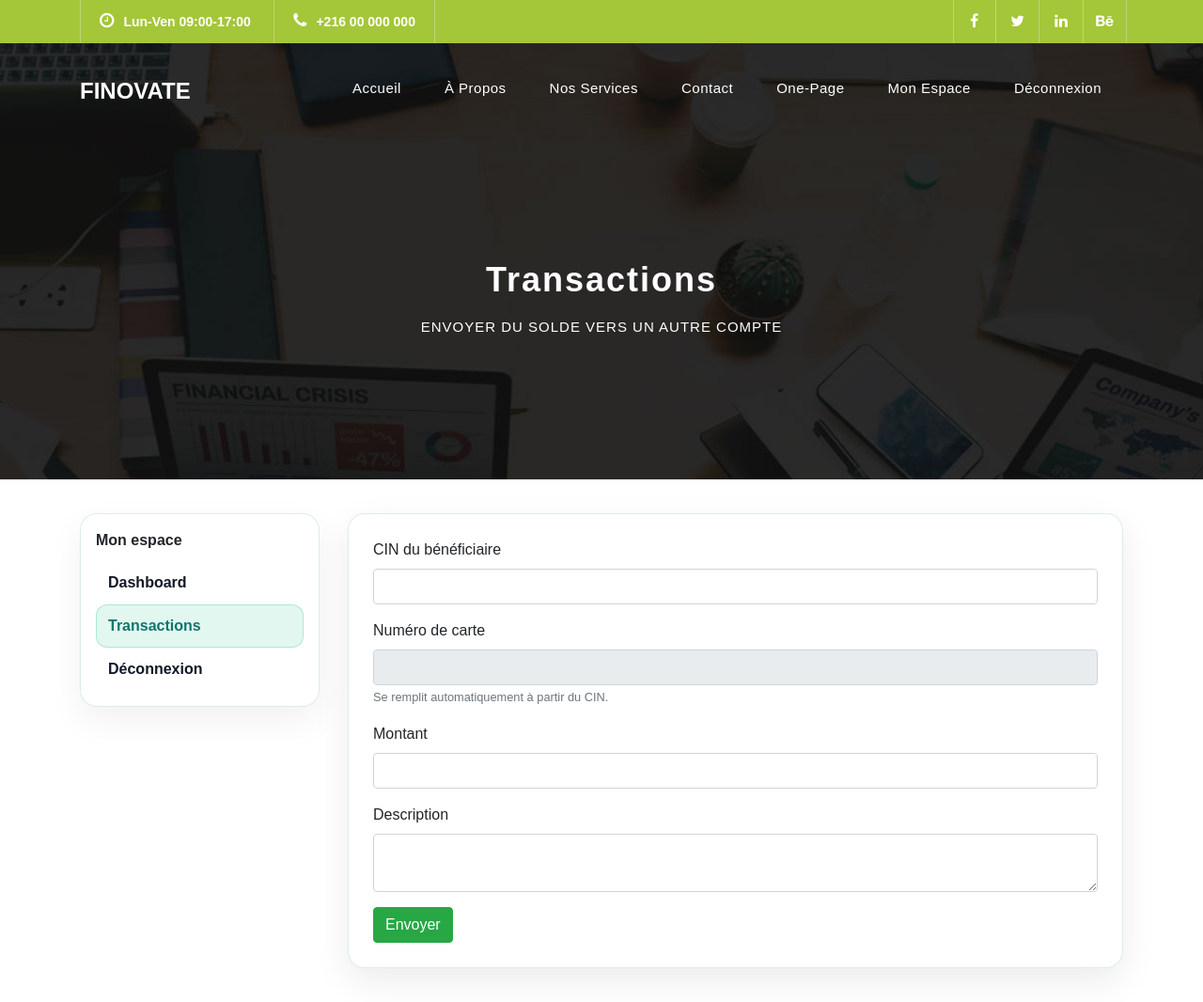
After one commit to AzizELFAFI/finovateSymfony, a Symfony app: template templates/front/transactions.html.twig in a window 1280 px wide. The commit adds this page. Shown: the whole page at 94% size. Run offline with Twig, Linux system fonts and the light colour scheme; the template is opened without the code that fills it, so the values that code supplies are empty; form fields are guessed from the names that the template uses; some libraries are stand-ins or nearby versions.

Commit message:
feat(): add transaction feature

```diff
--- a/templates/front/dashboard.html.twig
+++ b/templates/front/dashboard.html.twig
@@ -318,6 +318,7 @@
               <div class="sidebar" id="sidebar">
                 <div class="title">Mon espace</div>
                 <a href="#" id="nav-dashboard-side" class="active">Dashboard</a>
+                <a href="{{ path('user_transactions') }}" id="nav-transactions">Transactions</a>
                 <a href="#" id="nav-edit-profile">Modifier le profil</a>
                 <a href="{{ path('front_logout') }}">Déconnexion</a>
               </div>
--- /dev/null
+++ b/templates/front/transactions.html.twig
@@ -0,0 +1,241 @@
+<!DOCTYPE html>
+<html lang="fr">
+
+<head>
+  <meta charset="utf-8">
+  <meta name="viewport" content="width=device-width, initial-scale=1, shrink-to-fit=no">
+  <title>Finovate - Transactions</title>
+
+  <link href="{{ asset('front/vendor/bootstrap/css/bootstrap.min.css') }}" rel="stylesheet">
+  <link rel="stylesheet" href="{{ asset('front/assets/css/fontawesome.css') }}">
+  <link rel="stylesheet" href="{{ asset('front/assets/css/templatemo-finance-business.css') }}">
+  <link rel="stylesheet" href="{{ asset('front/assets/css/owl.css') }}">
+
+  <style>
+    .page-shell {
+      padding: 36px 0;
+    }
+
+    .card-shell {
+      background: rgba(255, 255, 255, 0.92);
+      border-radius: 18px;
+      border: 1px solid rgba(15, 118, 110, 0.14);
+      box-shadow: 0 14px 38px rgba(0, 0, 0, 0.08);
+      padding: 26px;
+    }
+
+    .sidebar {
+      border-radius: 18px;
+      background: rgba(255, 255, 255, 0.92);
+      backdrop-filter: blur(8px);
+      border: 1px solid rgba(15, 118, 110, 0.14);
+      box-shadow: 0 14px 38px rgba(0, 0, 0, 0.06);
+      padding: 16px;
+      position: sticky;
+      top: 16px;
+    }
+
+    .sidebar .title {
+      font-weight: 900;
+      margin: 0 0 10px 0;
+    }
+
+    .sidebar a {
+      display: block;
+      padding: 10px 12px;
+      border-radius: 12px;
+      color: #111827;
+      font-weight: 700;
+      text-decoration: none;
+      border: 1px solid transparent;
+    }
+
+    .sidebar a:hover {
+      background: rgba(16, 185, 129, 0.08);
+      border-color: rgba(16, 185, 129, 0.18);
+      color: #0f766e;
+    }
+
+    .sidebar a.active {
+      background: rgba(16, 185, 129, 0.12);
+      border-color: rgba(16, 185, 129, 0.26);
+      color: #0f766e;
+    }
+
+    .form-error-list {
+      margin: 0;
+      padding-left: 18px;
+    }
+  </style>
+</head>
+
+<body>
+  <div class="sub-header">
+    <div class="container">
+      <div class="row">
+        <div class="col-md-8 col-xs-12">
+          <ul class="left-info">
+            <li><a href="#"><i class="fa fa-clock-o"></i>Lun-Ven 09:00-17:00</a></li>
+            <li><a href="#"><i class="fa fa-phone"></i>+216 00 000 000</a></li>
+          </ul>
+        </div>
+        <div class="col-md-4">
+          <ul class="right-icons">
+            <li><a href="#"><i class="fa fa-facebook"></i></a></li>
+            <li><a href="#"><i class="fa fa-twitter"></i></a></li>
+            <li><a href="#"><i class="fa fa-linkedin"></i></a></li>
+            <li><a href="#"><i class="fa fa-behance"></i></a></li>
+          </ul>
+        </div>
+      </div>
+    </div>
+  </div>
+
+  <header>
+    <nav class="navbar navbar-expand-lg">
+      <div class="container">
+        <a class="navbar-brand" href="{{ path('front_home') }}">
+          <h2>Finovate</h2>
+        </a>
+        <button class="navbar-toggler" type="button" data-toggle="collapse" data-target="#navbarResponsive"
+          aria-controls="navbarResponsive" aria-expanded="false" aria-label="Toggle navigation">
+          <span class="navbar-toggler-icon"></span>
+        </button>
+
+        <div class="collapse navbar-collapse" id="navbarResponsive">
+          <ul class="navbar-nav ml-auto">
+            <li class="nav-item"><a class="nav-link" href="{{ path('front_home') }}">Accueil</a></li>
+            <li class="nav-item"><a class="nav-link" href="{{ path('front_about') }}">À propos</a></li>
+            <li class="nav-item"><a class="nav-link" href="{{ path('front_services') }}">Nos services</a></li>
+            <li class="nav-item"><a class="nav-link" href="{{ path('front_contact') }}">Contact</a></li>
+            <li class="nav-item"><a class="nav-link" href="{{ path('front_one_page') }}">One-page</a></li>
+            <li class="nav-item"><a class="nav-link" href="{{ path('user_dashboard') }}">Mon espace</a></li>
+            <li class="nav-item"><a class="nav-link" href="{{ path('front_logout') }}">Déconnexion</a></li>
+          </ul>
+        </div>
+      </div>
+    </nav>
+  </header>
+
+  <div class="page-heading header-text">
+    <div class="container">
+      <div class="row">
+        <div class="col-md-12">
+          <h1>Transactions</h1>
+          <span>Envoyer du solde vers un autre compte</span>
+        </div>
+      </div>
+    </div>
+  </div>
+
+  <div class="page-shell">
+    <div class="container">
+      <div class="row">
+        <div class="col-lg-3 mb-4">
+          <div class="sidebar">
+            <div class="title">Mon espace</div>
+            <a href="{{ path('user_dashboard') }}">Dashboard</a>
+            <a href="{{ path('user_transactions') }}" class="active">Transactions</a>
+            <a href="{{ path('front_logout') }}">Déconnexion</a>
+          </div>
+        </div>
+
+        <div class="col-lg-9">
+          <div class="card-shell">
+            {% for label, messages in app.flashes %}
+              {% for message in messages %}
+                <div class="alert alert-{{ label }}" role="alert">{{ message }}</div>
+              {% endfor %}
+            {% endfor %}
+
+            {{ form_start(form, {'attr': {'novalidate': 'novalidate'}}) }}
+
+              {% set globalErrors = form_errors(form) %}
+              {% if globalErrors|trim is not empty %}
+                <div class="alert alert-danger" role="alert">{{ globalErrors }}</div>
+              {% endif %}
+
+              <div class="form-group">
+                <label for="{{ form.cin.vars.id }}">CIN du bénéficiaire</label>
+                {{ form_widget(form.cin, {'attr': {'class': 'form-control', 'autocomplete': 'off'}}) }}
+                <div class="text-danger small">{{ form_errors(form.cin) }}</div>
+              </div>
+
+              <div class="form-group">
+                <label for="{{ form.numeroCarte.vars.id }}">Numéro de carte</label>
+                {{ form_widget(form.numeroCarte, {'attr': {'class': 'form-control', 'readonly': 'readonly'}}) }}
+                <small class="text-muted">Se remplit automatiquement à partir du CIN.</small>
+              </div>
+
+              <div class="form-group">
+                <label for="{{ form.montant.vars.id }}">Montant</label>
+                {{ form_widget(form.montant, {'attr': {'class': 'form-control'}}) }}
+                <div class="text-danger small">{{ form_errors(form.montant) }}</div>
+              </div>
+
+              <div class="form-group">
+                <label for="{{ form.description.vars.id }}">Description</label>
+                {{ form_widget(form.description, {'attr': {'class': 'form-control'}}) }}
+                <div class="text-danger small">{{ form_errors(form.description) }}</div>
+              </div>
+
+              <button type="submit" class="btn btn-success">Envoyer</button>
+
+            {{ form_end(form) }}
+          </div>
+        </div>
+      </div>
+    </div>
+  </div>
+
+  <script src="{{ asset('front/vendor/jquery/jquery.min.js') }}"></script>
+  <script src="{{ asset('front/vendor/bootstrap/js/bootstrap.bundle.min.js') }}"></script>
+
+  <script>
+    (function () {
+      var cinInput = document.getElementById('{{ form.cin.vars.id }}');
+      var cardInput = document.getElementById('{{ form.numeroCarte.vars.id }}');
+      if (!cinInput || !cardInput) return;
+
+      var timer = null;
+      function fetchCard() {
+        var cin = (cinInput.value || '').trim();
+        if (!/^\d{8}$/.test(cin)) {
+          cardInput.value = '';
+          return;
+        }
+
+        fetch('{{ path('user_beneficiary_card') }}?cin=' + encodeURIComponent(cin), {
+          method: 'GET',
+          headers: {
+            'Accept': 'application/json'
+          }
+        })
+          .then(function (res) {
+            return res.json().then(function (data) {
+              return { ok: res.ok, data: data };
+            }).catch(function () {
+              return { ok: res.ok, data: {} };
+            });
+          })
+          .then(function (result) {
+            if (!result.ok) {
+              cardInput.value = '';
+              return;
+            }
+            cardInput.value = result.data && result.data.numero_carte ? String(result.data.numero_carte) : '';
+          })
+          .catch(function () {
+            cardInput.value = '';
+          });
+      }
+
+      cinInput.addEventListener('input', function () {
+        if (timer) clearTimeout(timer);
+        timer = setTimeout(fetchCard, 250);
+      });
+    })();
+  </script>
+</body>
+
+</html>
```
Also changed, not shown: src/Controller/FrontController.php (+97 -0 lines), src/Entity/Transaction.php (+13 -0 lines), src/Form/TransferRequestType.php (added, +60 -0 lines), src/Model/TransferRequest.php (added, +52 -0 lines), 1 other file.
